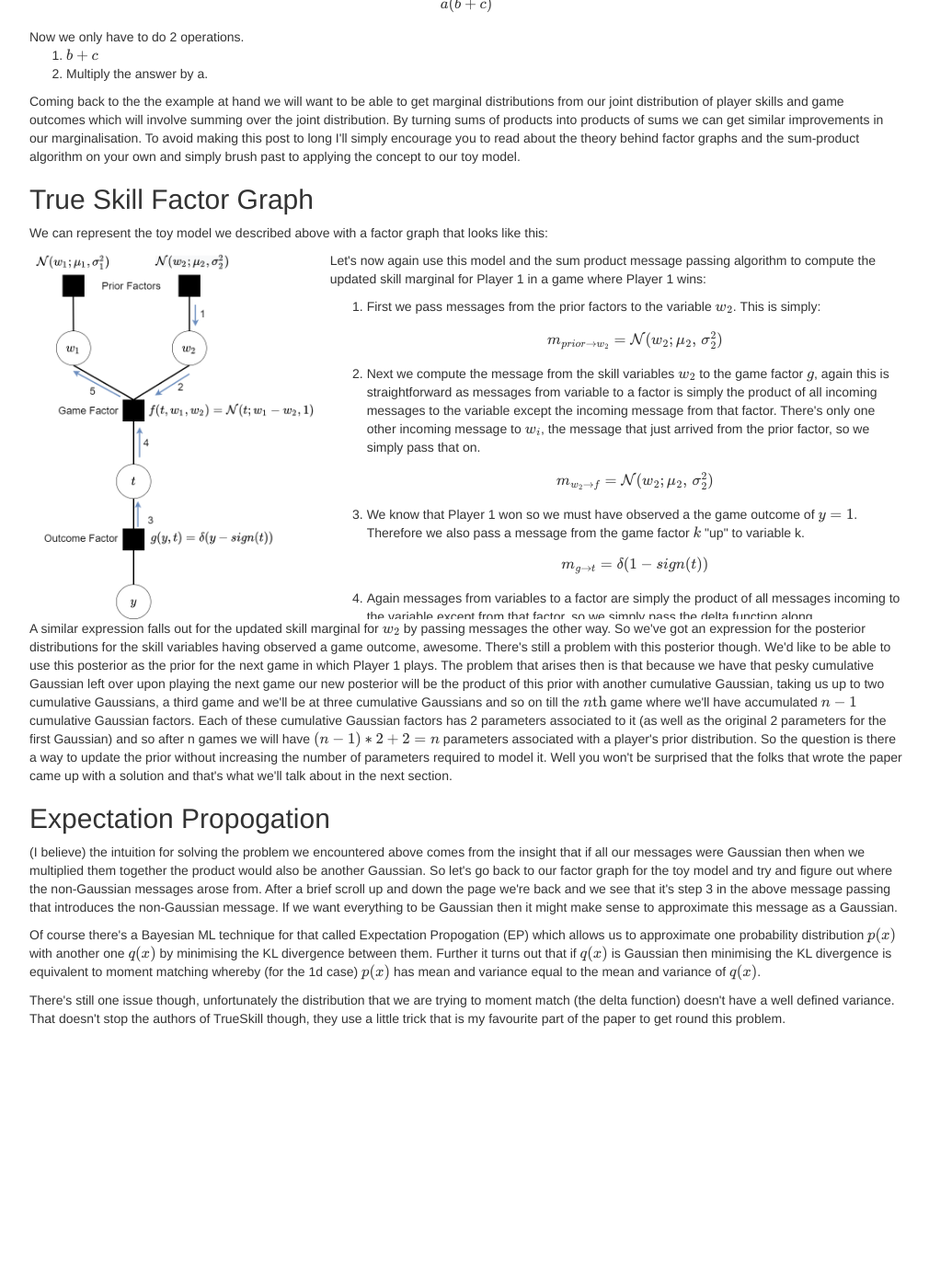
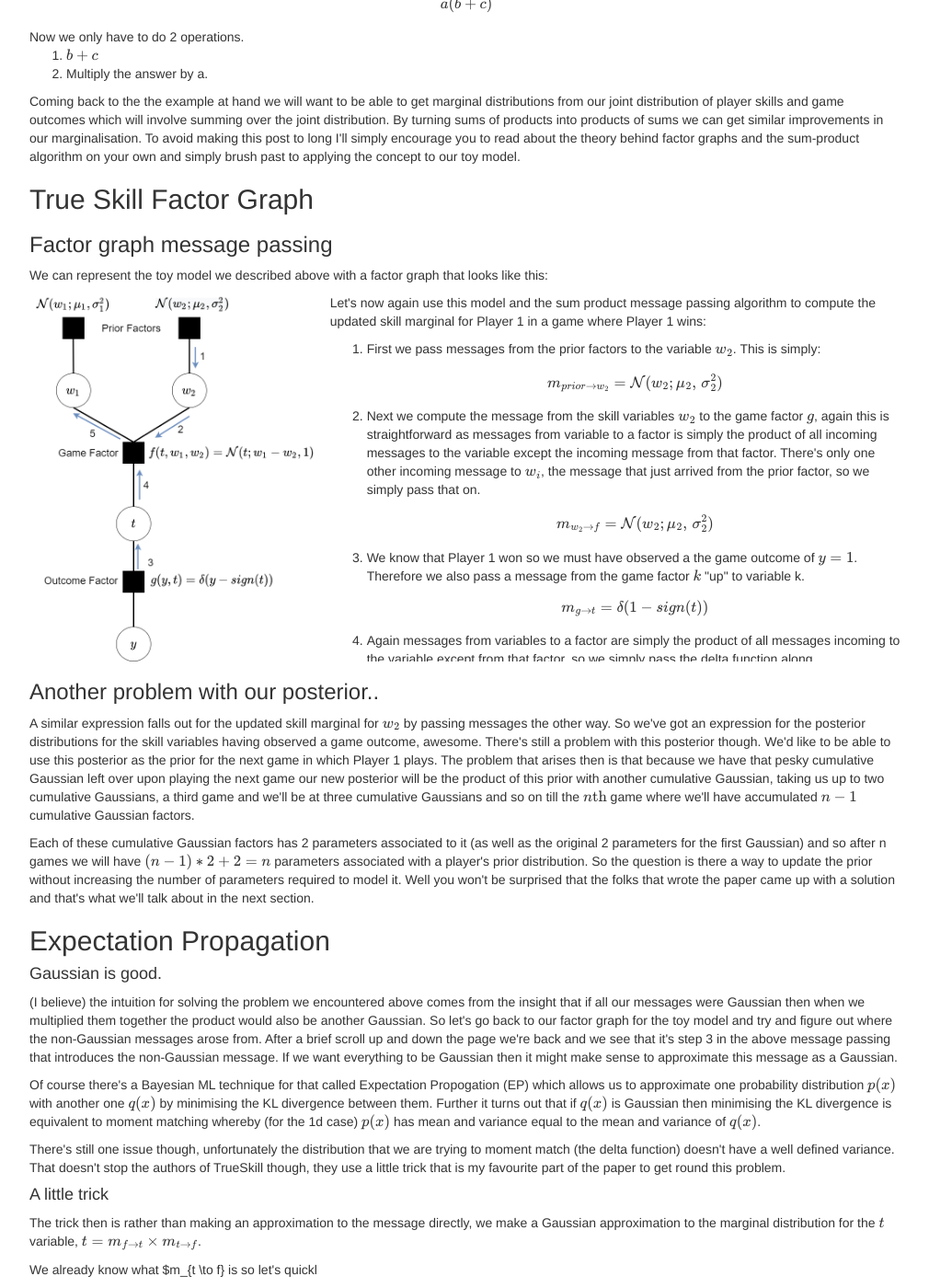
Before and after one commit to Nush395/Nush395.github.io, a Jekyll site: the page built from _posts/2020-06-06-true-skill.html, in a window 1280 px wide and 1400 px high, scrolled down 2012 px. Shown: the whole window at 92% size, without its empty margins (133-1143 px from the left). Built offline with Jekyll 4.4.1, drawn with Linux system fonts in a browser that asks for light colours; formulas are drawn with MathJax 3; before the commit the page ends 3139 px from its top, so only the background shows below that.

Commit message:
[TRUESKILL] Adding expectation propogation section.

```diff
--- a/_posts/2020-06-06-true-skill.html
+++ b/_posts/2020-06-06-true-skill.html
@@ -182,6 +182,9 @@ date: 2020-06-06
 <h2>
     True Skill Factor Graph
 </h2>
+<h3>
+    Factor graph message passing
+</h3>
 <p>
     We can represent the toy model we described above with a factor graph that looks like this:
 <div class="row">
@@ -245,6 +248,9 @@ date: 2020-06-06
         </ol>
     </div>
 </div>
+<h3>
+    Another problem with our posterior..
+</h3>
 <p>
     A similar expression falls out for the updated skill marginal for $w_2$ by passing messages the other way.
     So we've got an expression for the posterior distributions for the skill variables having observed a game outcome, awesome.
@@ -253,6 +259,8 @@ date: 2020-06-06
     upon playing the next game our new posterior will be the product of this prior with another
     cumulative Gaussian, taking us up to two cumulative Gaussians, a third game and we'll be at three cumulative Gaussians and so
     on till the $n\mathrm{th}$ game where we'll have accumulated $n-1$ cumulative Gaussian factors.
+</p>
+<p>
     Each of these cumulative Gaussian factors has 2 parameters associated to it (as well as the original 2 parameters for the
     first Gaussian) and so after n games we will have
     $(n-1)*2+2=n$ parameters associated with a player's prior distribution. So the question is there a way to update the prior
@@ -260,8 +268,11 @@ date: 2020-06-06
     paper came up with a solution and that's what we'll talk about in the next section.
 </p>
 <h2>
-    Expectation Propogation
+    Expectation Propagation
 </h2>
+<h4>
+    Gaussian is good.
+</h4>
 <p>
     (I believe) the intuition for solving the problem we encountered above comes from the insight that if all our messages were Gaussian
     then when we multiplied them together the product would also be another Gaussian. So let's go back to our factor graph
@@ -280,3 +291,11 @@ date: 2020-06-06
     doesn't have a well defined variance. That doesn't stop the authors of TrueSkill though, they use a little trick that is
     my favourite part of the paper to get round this problem.
 </p>
+<h4>
+    A little trick
+</h4>
+<p>
+    The trick then is rather than making an approximation to the message directly, we make a Gaussian approximation to the
+    marginal distribution for the $t$ variable, $t=m_{f \to t} \times m_{t \to f}$.
+    <p>We already know what $m_{t \to f} is so let's quickl</p>
+</p>
```
